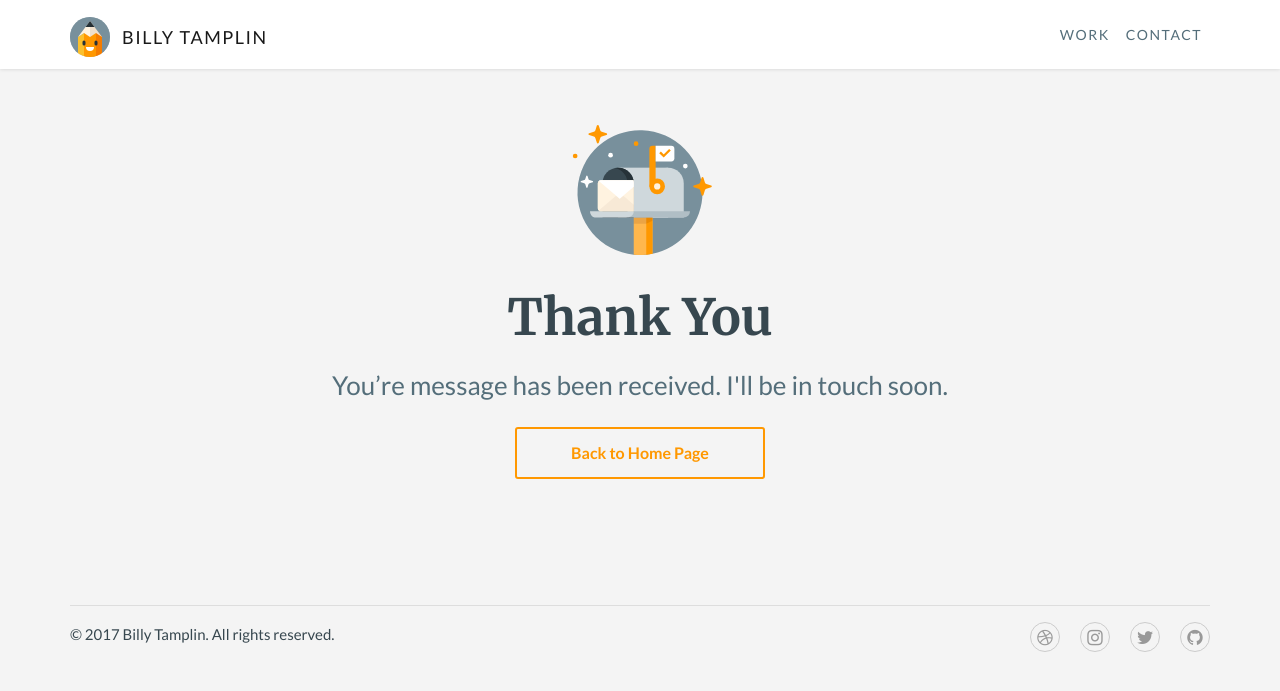
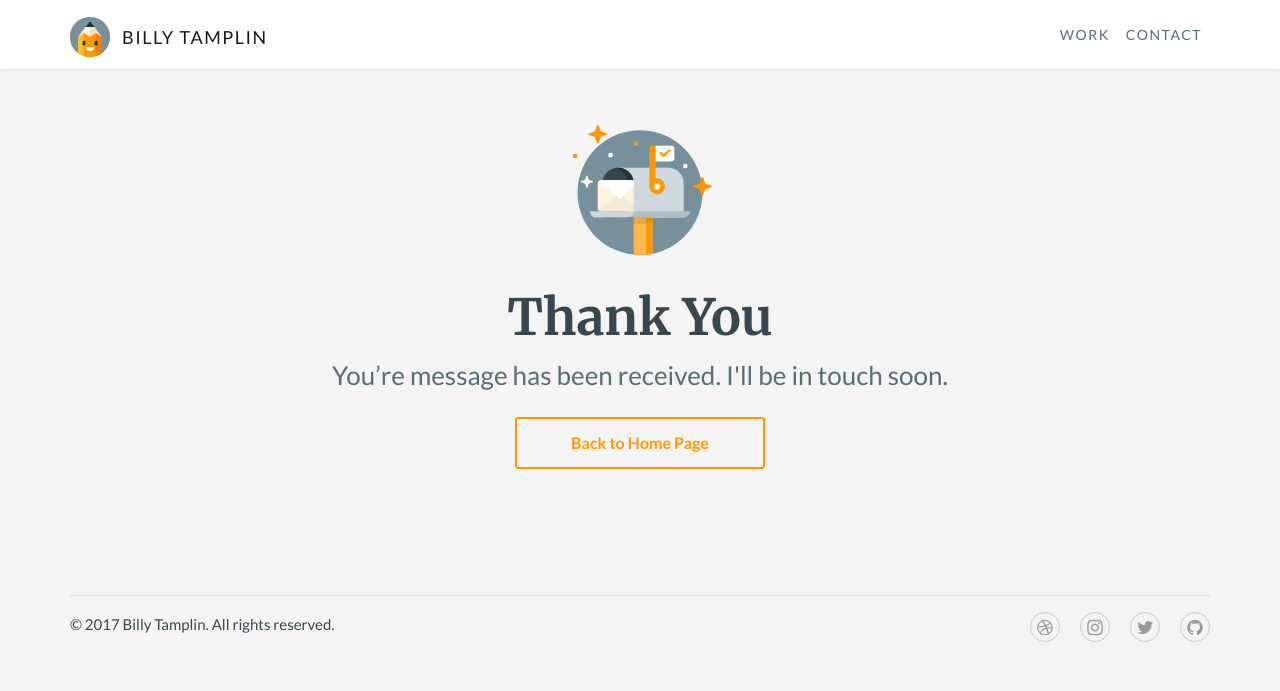
Before and after one commit to btamps/btamps.github.io, a Jekyll site: the page built from contact/thank-you.markdown, in a window 1280 px wide. Shown: the top 691 px of the page. Built offline with Jekyll 4.4.1, drawn with Linux system fonts in a browser that asks for light colours; nearby versions of some CDN libraries.

Commit message:
style updates for the contact page

```diff
--- a/_sass/custom-page/_contact.scss
+++ b/_sass/custom-page/_contact.scss
@@ -2,8 +2,8 @@
 .contact-wrapper {
   padding: 40px 20px 20px;
   img {
-    max-width: 150px;
-    margin: 0 auto 30px;
+    max-width: 120px;
+    margin: 0 auto 20px;
     display: block;
   }
   h1 {
@@ -89,8 +89,9 @@
 @media (min-width: 768px) {
   .contact-wrapper {
     padding: 50px 0;
-    h1 {
-      margin-bottom: 20px;
+    img {
+      max-width: 150px;
+      margin-bottom: 30px;
     }
     form {
       label {
```
